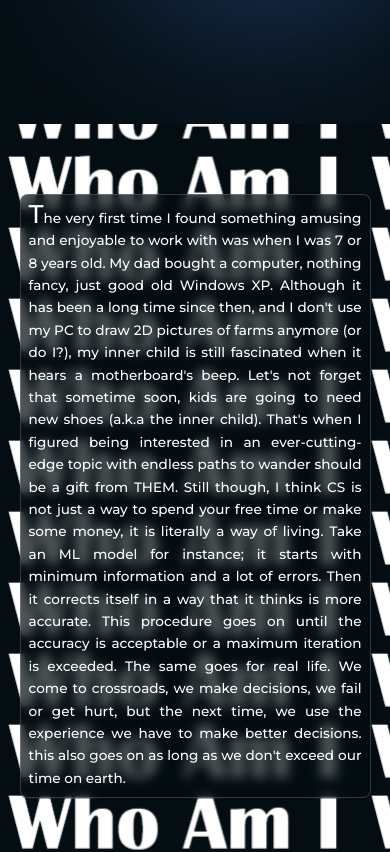
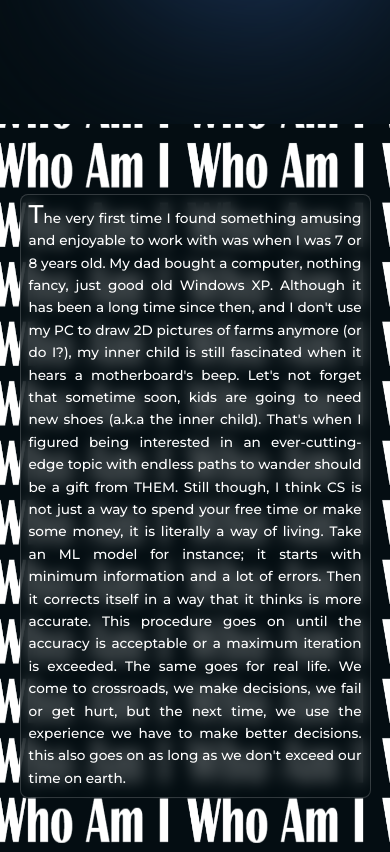
Before and after one commit to alivarastepour/Who_Am_I, a Next.js app: page / in a window 390 px wide. Shown: the part 820-1672 px from the top of the page. Built offline with nearby package versions, Linux system fonts and the light colour scheme.

Commit message:
whoAmI style improvement

```diff
--- a/styles/whoAmI.module.scss
+++ b/styles/whoAmI.module.scss
@@ -2,8 +2,7 @@
 
 @mixin blurry-background {
   background: rgba($primary_background_color, 0.7);
-  // box-shadow: 0 8px 32px 0 rgba(31, 38, 135, 0.37);
-  backdrop-filter: blur(5.5px);
+  backdrop-filter: blur(7.5px);
   -webkit-backdrop-filter: blur(11.5px);
 }
 
@@ -181,6 +180,9 @@
 
 @media only screen and (max-width: 575px) {
   .who-am-i-wrapper {
+    .who-am-i-background-wrapper {
+      background-size: 50% 8%;
+    }
     .body {
       width: 90%;
       border-radius: 0.5rem;
```
